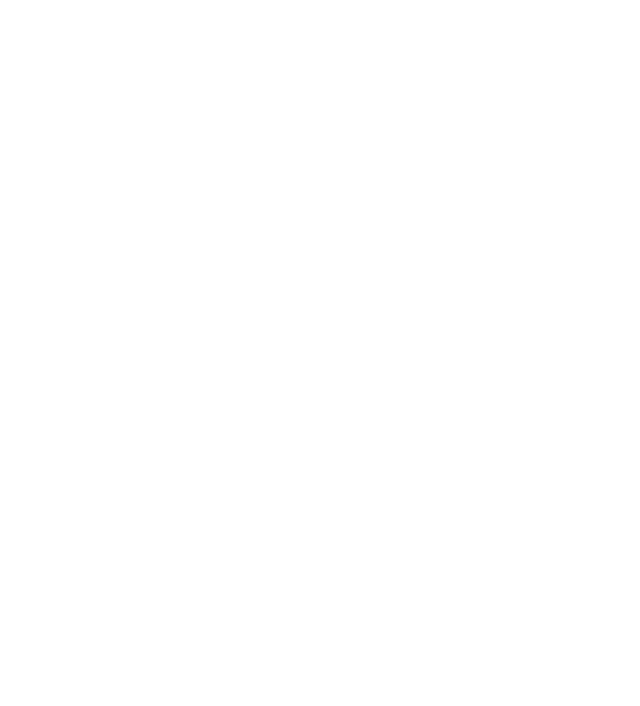
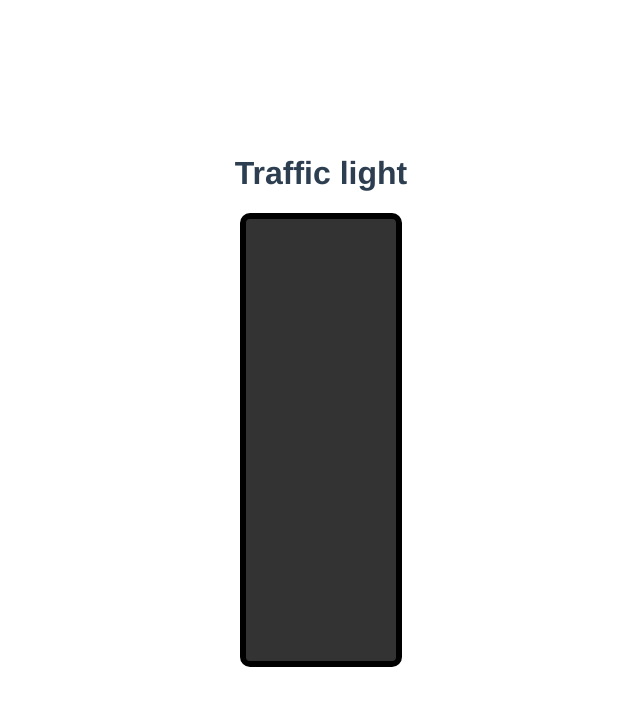
Before and after one commit to MaximSinyukov/traffic-light, a Vue app: page / in a window 1280 px wide. Shown: the top 706 px of the page, without its empty margins (319-959 px from the left). Built offline with nearby package versions, Linux system fonts and the light colour scheme.

Commit message:
feat: сверстать контейнер светофора и подключить к приложению

```diff
--- a/src/App.vue
+++ b/src/App.vue
@@ -1,14 +1,36 @@
 <template>
   <div id="app">
+    <h1>Traffic light</h1>
+    <TrafficLight />
   </div>
 </template>
+
+<script>
+import TrafficLight from '@/components/TrafficLight'
+
+export default {
+  name: 'app',
+  components: {
+    TrafficLight
+  }
+}
+</script>
 
 <style>
 #app {
   font-family: Avenir, Helvetica, Arial, sans-serif;
   -webkit-font-smoothing: antialiased;
   -moz-osx-font-smoothing: grayscale;
+  -webkit-text-size-adjust: 100%;
+  -ms-text-size-adjust: 100%;
+  -moz-text-size-adjust: 100%;
   text-align: center;
   color: #2c3e50;
+  display: flex;
+  flex-direction: column;
+  width: 100%;
+  height: calc(100vh - 16px);
+  min-height: 530px;
+  justify-content: center;
 }
 </style>
--- /dev/null
+++ b/src/components/TrafficLight.vue
@@ -0,0 +1,18 @@
+<template>
+  <div class="traffic-light"></div>
+</template>
+
+<style>
+.traffic-light {
+	background:#333;
+	width: 150px;
+	height: 440px;
+	border-radius: 10px;
+	font-size: 70px;
+	text-align: center;
+	padding: 1px 0;
+	border: 6px solid #000;
+	margin: auto;
+	margin: 0 auto;
+}
+</style>
```
